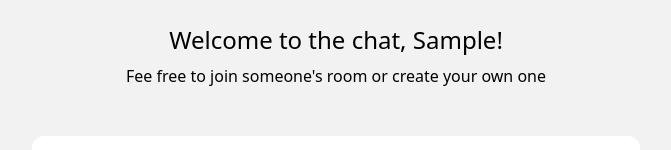
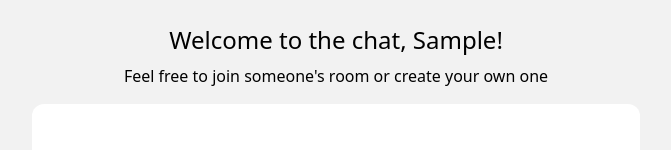
Before and after one commit to d-stoianov/chat-app, a React (Vite) app in the folder client/: page / in a window 1280 px wide. Both pictures are taken after typing "Sample" into the empty fields and a click on the button "Chat!". Shown: the top 150 px of the page, without its empty margins (304-975 px from the left). Built offline with nearby package versions, Linux system fonts and the light colour scheme; no server answers.

Commit message:
Create ChatLayout.tsx to reuse layout in Chat and Rooms pages

```diff
--- /dev/null
+++ b/client/src/layouts/ChatLayout.tsx
@@ -0,0 +1,23 @@
+import BaseLayout from '@/layouts/BaseLayout'
+
+interface ChatLayoutProps {
+    heading: string
+    subheading?: string
+    children: React.ReactNode
+}
+
+const ChatLayout = ({ heading, subheading, children }: ChatLayoutProps) => {
+    return (
+        <BaseLayout className="px-8 py-6">
+            <div className="flex min-h-[4rem] flex-col gap-2">
+                <h1 className="text-center text-2xl text-black">{heading}</h1>
+                <h2 className="text-md text-center text-black">{subheading}</h2>
+            </div>
+            <section className="mt-[1rem] flex h-[46rem] w-full flex-col overflow-hidden rounded-xl bg-white sm:h-[60rem] sm:w-[30rem] md:h-[70rem] xl:w-[38rem]">
+                {children}
+            </section>
+        </BaseLayout>
+    )
+}
+
+export default ChatLayout
--- a/client/src/pages/Chat.tsx
+++ b/client/src/pages/Chat.tsx
@@ -6,7 +6,7 @@ import { Message, MessageDTO } from '@/entities/Message'
 import MessageCard from '@/components/MessageCard'
 import { RoomChatDTO } from '@/entities/Room'
 import Button from '@/components/Button'
-import BaseLayout from '@/layouts/BaseLayout'
+import ChatLayout from '@/layouts/ChatLayout'
 
 const Chat = () => {
     const navigate = useNavigate()
@@ -77,17 +77,7 @@ const Chat = () => {
     }
 
     return (
-        <BaseLayout className="px-8 py-6">
-            <div className="flex min-h-[6rem] flex-col gap-2">
-                <h1 className="text-center text-2xl text-black">
-                    Welcome to the room {room.name}, {user.name}!
-                </h1>
-                <h2 className="text-md text-center text-black">
-                    <p>{room.description}</p>
-                </h2>
-            </div>
-
-            <section className="relative mt-[1rem] flex h-[46rem] w-full flex-col overflow-hidden rounded-xl bg-white sm:h-[60rem] sm:w-[30rem] md:h-[70rem] xl:w-[38rem]">
+        <ChatLayout heading={room.name} subheading={room.description}>
             <div className="m-4 rounded-lg border-white bg-lightGray p-2">
                 <p className="mr-2 inline font-bold">Users:</p>
                 <span>{room.users.map((u) => u.name).join(', ')}</span>
@@ -110,7 +100,7 @@ const Chat = () => {
                 <input
                     type="text"
                     className="w-full bg-transparent outline-none"
-                        placeholder="Message to the chat"
+                    placeholder="Message"
                     value={msgText}
                     onChange={(e) => setMsgText(e.target.value)}
                 />
@@ -123,8 +113,7 @@ const Chat = () => {
                     </Button>
                 </div>
             </form>
-            </section>
-        </BaseLayout>
+        </ChatLayout>
     )
 }
 
--- a/client/src/pages/Rooms.tsx
+++ b/client/src/pages/Rooms.tsx
@@ -7,7 +7,7 @@ import RoomCard from '@/components/RoomCard'
 import { useUser } from '@/context/UserContext'
 import { RoomDTO, RoomSummaryDTO } from '@/entities/Room'
 import Button from '@/components/Button'
-import BaseLayout from '@/layouts/BaseLayout'
+import ChatLayout from '@/layouts/ChatLayout'
 
 const Rooms = () => {
     const { user } = useUser()
@@ -39,16 +39,10 @@ const Rooms = () => {
     }, [])
 
     return (
-        <BaseLayout className="px-8 py-6">
-            <div className="flex min-h-[6rem] flex-col gap-2">
-                <h1 className="text-center text-2xl text-black">
-                    Welcome to the chat, {user.name}!
-                </h1>
-                <h2 className="text-md text-center text-black">
-                    Fee free to join someone's room or create your own one
-                </h2>
-            </div>
-
+        <ChatLayout
+            heading={`Welcome to the chat, ${user.name}!`}
+            subheading="Feel free to join someone's room or create your own one"
+        >
             <section className="mt-[1rem] flex h-[46rem] w-full flex-col overflow-hidden rounded-xl bg-white sm:h-[60rem] sm:w-[30rem] md:h-[70rem] xl:w-[38rem]">
                 <Button
                     onClick={() => setShowCreateRoomForm(true)}
@@ -77,7 +71,7 @@ const Rooms = () => {
                     />
                 </Modal>
             )}
-        </BaseLayout>
+        </ChatLayout>
     )
 }
 
```
Lines whose indentation alone changed are shown as unchanged.
